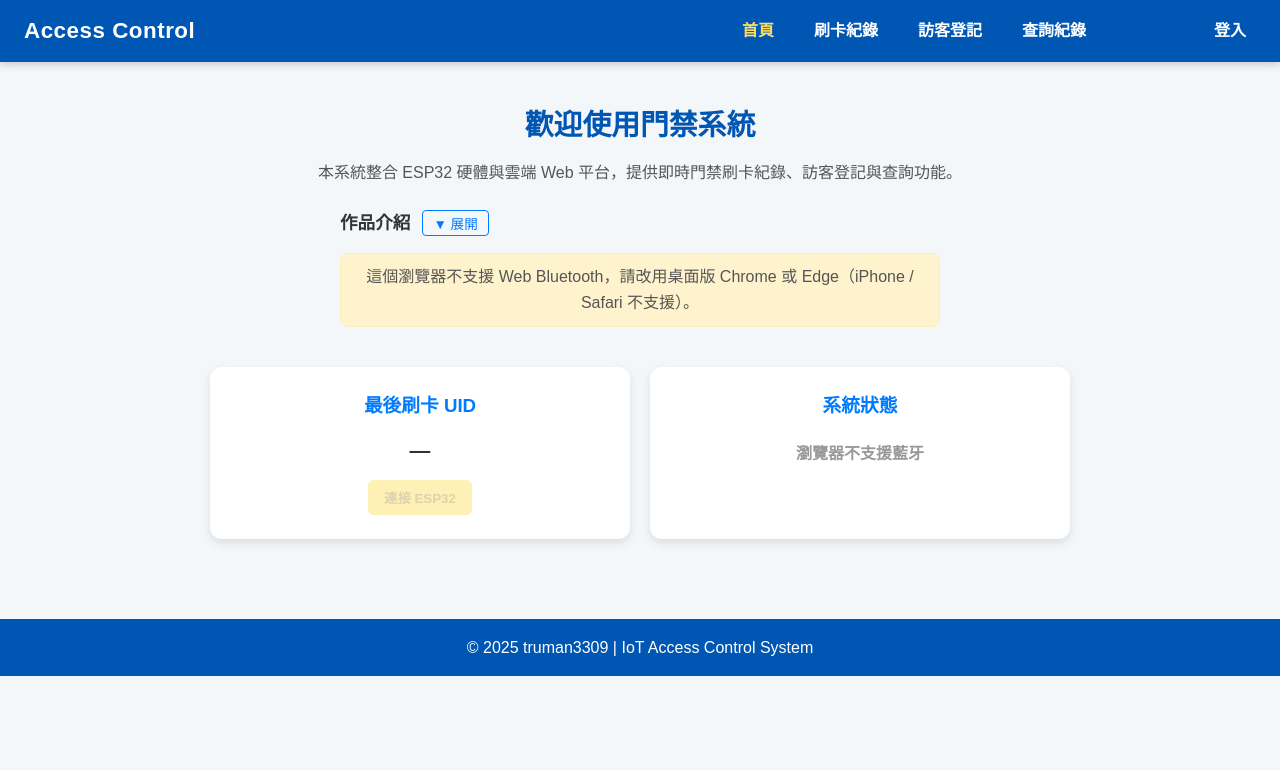
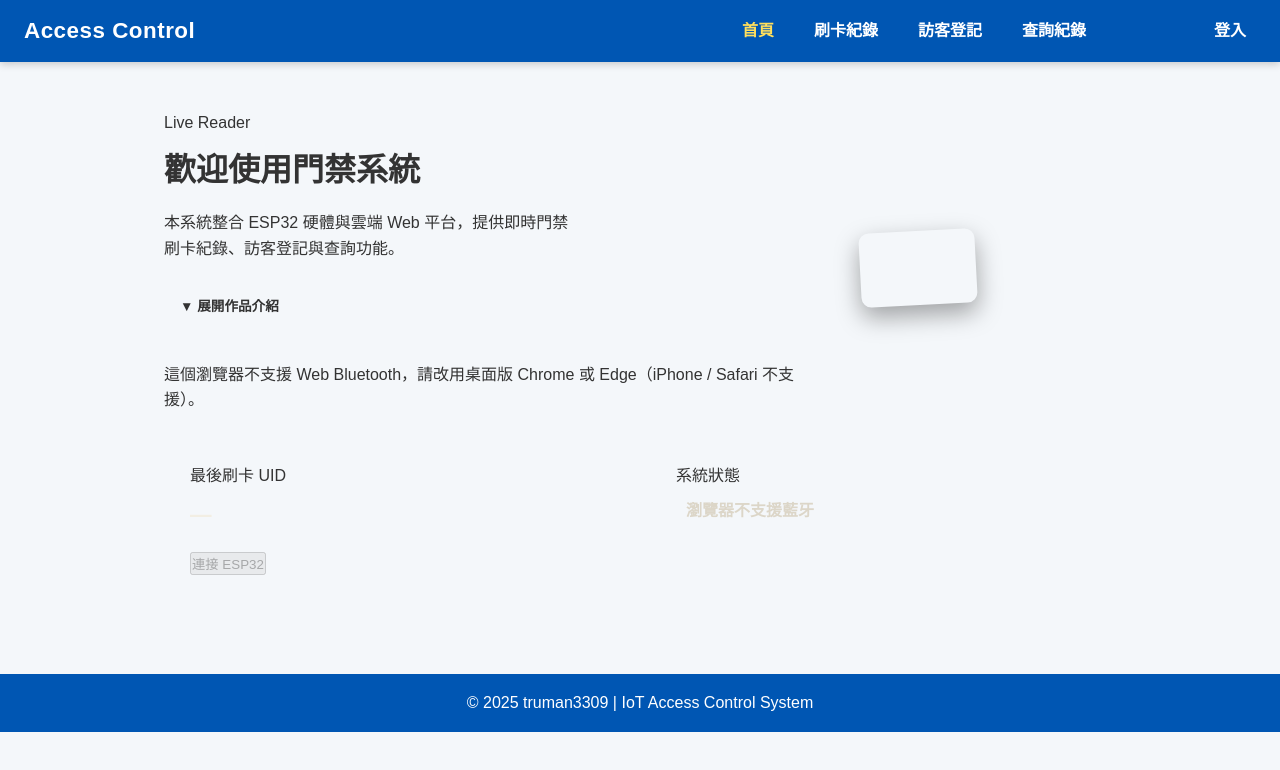
Before and after one commit to truman3309/Access-control-web, a Vue app: page /#/ in a window 1280 px wide. Shown: the top 770 px of the page. Built offline with nearby package versions, Linux system fonts and the light colour scheme; the HTML template or start-up script is replaced by a standard one.

Commit message:
Update HomeView.vue

```diff
--- a/src/views/HomeView.vue
+++ b/src/views/HomeView.vue
@@ -4,17 +4,16 @@
   <main class="main-content fade-in">
     <!-- Hero 區塊 -->
     <section class="hero">
+      <div class="hero-copy">
+        <p class="eyebrow">Live Reader</p>
         <h2>歡迎使用門禁系統</h2>
-      <p>本系統整合 ESP32 硬體與雲端 Web 平台，提供即時門禁刷卡紀錄、訪客登記與查詢功能。</p>
+        <p class="hero-desc">本系統整合 ESP32 硬體與雲端 Web 平台，提供即時門禁刷卡紀錄、訪客登記與查詢功能。</p>
 
         <!-- 作品介紹 (可展開) -->
         <div class="intro-section">
-        <h3>
-          作品介紹
           <button class="toggle-btn" @click="toggleIntro">
-            {{ introOpen ? '▲ 收合' : '▼ 展開' }}
+            {{ introOpen ? '▲ 收合作品介紹' : '▼ 展開作品介紹' }}
           </button>
-        </h3>
           <ul v-if="introOpen" class="intro-list fade-in">
             <li><strong>硬體模組：</strong>ESP32、RC522 RFID、0.96 吋 OLED、SD 卡模組</li>
             <li><strong>前端技術：</strong>Vue 3、Vite、Pinia、Vue Router</li>
@@ -22,25 +21,39 @@
             <li><strong>特色：</strong>即時刷卡顯示、訪客登記、遠端紀錄查詢</li>
           </ul>
         </div>
+      </div>
 
-      <p v-if="!supported" class="unsupported">
+      <!-- 感應動畫（簽名元素） -->
+      <div class="reader-illustration" :class="{ 'is-connected': connected }" aria-hidden="true">
+        <div class="reader-plate">
+          <span class="led" :class="connected ? 'go' : 'stop'"></span>
+        </div>
+        <div class="badge-card">
+          <span class="chip"></span>
+        </div>
+      </div>
+    </section>
+
+    <p v-if="!supported" class="notice err unsupported">
       這個瀏覽器不支援 Web Bluetooth，請改用桌面版 Chrome 或 Edge（iPhone / Safari 不支援）。
     </p>
-    </section>
 
-    <!-- 狀態卡片 -->
+    <!-- 狀態面板 -->
     <div class="card-container">
-      <div class="card">
-        <h3>最後刷卡 UID</h3>
+      <div class="panel status-card">
+        <p class="eyebrow">最後刷卡 UID</p>
         <p class="uid">{{ lastUID }}</p>
-        <button class="btn-refresh" :disabled="!supported" @click="toggleConnect">
+        <button class="btn btn-primary" :disabled="!supported" @click="toggleConnect">
           {{ connected ? '中斷連線' : '連接 ESP32' }}
         </button>
       </div>
 
-      <div class="card">
-        <h3>系統狀態</h3>
-        <p :class="['status', statusClass]">{{ statusText }}</p>
+      <div class="panel status-card">
+        <p class="eyebrow">系統狀態</p>
+        <p class="status-line">
+          <span class="led" :class="statusClass === 'connected' ? 'go' : statusClass === 'error' ? 'stop' : ''"></span>
+          {{ statusText }}
+        </p>
       </div>
     </div>
   </main>
@@ -74,7 +87,6 @@ function toggleIntro() { introOpen.value = !introOpen.value }
 
 function formatUID(s) {
   const h = String(s).toUpperCase()
-  // 奇數長度時在前面補 0，避免最後一組只剩單一字元
   const padded = h.length % 2 === 0 ? h : '0' + h
   const m = padded.match(/.{1,2}/g)
   return m ? m.join(':') : h
@@ -98,15 +110,13 @@ async function connect() {
     await txCharic.startNotifications()
     txCharic.addEventListener('characteristicvaluechanged', onNotify)
 
-    // 連線本身到這裡已經成功，先把狀態確定下來，
-    // 不要讓後面的 GET 指令失敗影響「已連接」的判斷
     connected.value = true
     statusText.value = '已連接：' + (device.name || 'ESP32')
     statusClass.value = 'connected'
     buf = ''
 
     try {
-      await sendCmd('GET') // 先抓裝置上最後一筆，之後即時更新
+      await sendCmd('GET')
     } catch (e) {
       console.warn('送出 GET 指令失敗，但連線仍維持', e)
     }
@@ -120,7 +130,6 @@ async function sendCmd(cmd) { if (rxCharic) await rxCharic.writeValue(new TextEn
 
 function onNotify(e) {
   buf += decoder.decode(e.target.value)
-  // 用 replaceAll，避免同一批資料裡出現多次標記時只清掉第一個
   if (buf.includes('<<CLEARED>>')) { buf = buf.replaceAll('<<CLEARED>>', ''); lastUID.value = '（已清空）' }
   if (buf.includes('<<EOF>>')) { buf = buf.replaceAll('<<EOF>>', ''); statusText.value = '已連接，即時接收中'; statusClass.value = 'connected' }
   let idx
@@ -131,7 +140,7 @@ function onNotify(e) {
     try {
       const r = JSON.parse(line)
       if (r.uid) {
-        lastUID.value = formatUID(r.uid)               // 顯示最後刷卡 UID
+        lastUID.value = formatUID(r.uid)
         statusText.value = '已連接（最後狀態：' + (r.status === 'in' ? '進' : '出') + '）'
         statusClass.value = 'connected'
       }
@@ -154,30 +163,112 @@ onUnmounted(() => {
 </script>
 
 <style scoped>
-.main-content { padding: 40px 20px; max-width: 900px; margin: 0 auto; }
-.hero { text-align: center; margin-bottom: 40px; }
-.hero h2 { font-size: 1.8rem; color: #0056b3; margin-bottom: 12px; }
-.hero p { color: #555; font-size: 1rem; }
-.unsupported {
-  background-color: #fff3cd; color: #856404; border: 1px solid #ffeeba;
-  padding: 10px 14px; border-radius: 8px; margin-top: 16px; font-size: 0.95rem;
-  max-width: 600px; margin-left: auto; margin-right: auto;
+.main-content { padding: 48px 24px 32px; max-width: 1000px; margin: 0 auto; }
+
+.hero {
+  display: grid;
+  grid-template-columns: 1.3fr 1fr;
+  gap: 40px;
+  align-items: center;
+  margin-bottom: 40px;
 }
-.intro-section { margin-top: 24px; text-align: left; max-width: 600px; margin-left: auto; margin-right: auto; }
-.intro-section h3 { display: flex; align-items: center; gap: 12px; color: #333; font-size: 1.1rem; }
-.toggle-btn { background: none; border: 1px solid #007bff; border-radius: 4px; color: #007bff; cursor: pointer; font-size: 0.85rem; padding: 2px 10px; transition: all 0.2s; }
-.toggle-btn:hover { background-color: #007bff; color: white; }
-.intro-list { list-style: none; margin-top: 14px; line-height: 2; background: #f0f6ff; border-radius: 8px; padding: 16px 20px; }
-.intro-list li { color: #444; }
-.card-container { display: grid; gap: 20px; grid-template-columns: repeat(auto-fit, minmax(250px, 1fr)); }
-.card { background-color: #fff; border-radius: 12px; padding: 24px; text-align: center; box-shadow: 0 4px 10px rgba(0, 0, 0, 0.1); }
-.card h3 { color: #007bff; margin-bottom: 12px; }
-.uid { font-size: 1.3rem; font-weight: bold; color: #333; margin-bottom: 14px; word-break: break-all; }
-.btn-refresh { background-color: #ffdf5d; border: none; border-radius: 6px; padding: 8px 16px; cursor: pointer; font-weight: 600; transition: background-color 0.3s; }
-.btn-refresh:hover:not(:disabled) { background-color: #f5c93d; }
-.btn-refresh:disabled { opacity: 0.45; cursor: not-allowed; }
-.status { font-size: 1rem; font-weight: 600; padding: 8px 0; }
-.status.waiting { color: #999; }
-.status.connected { color: #28a745; }
-.status.error { color: #dc3545; }
+
+.hero h2 { font-size: 2rem; margin: 10px 0 14px; }
+.hero-desc { color: var(--mist); max-width: 46ch; }
+
+.intro-section { margin-top: 26px; }
+.toggle-btn {
+  background: none;
+  border: 1px solid var(--panel-edge);
+  border-radius: 20px;
+  color: var(--mist);
+  cursor: pointer;
+  font-size: 0.85rem;
+  font-weight: 600;
+  padding: 7px 16px;
+  transition: border-color 0.2s ease, color 0.2s ease;
+}
+.toggle-btn:hover { border-color: var(--brass); color: var(--brass-hi); }
+
+.intro-list {
+  list-style: none;
+  margin-top: 16px;
+  line-height: 2;
+  background: var(--panel);
+  border: 1px solid var(--panel-edge);
+  border-radius: 10px;
+  padding: 18px 22px;
+}
+.intro-list li { color: var(--mist); font-size: 0.92rem; }
+.intro-list strong { color: #dcd6c8; }
+
+.unsupported { max-width: 640px; margin: 0 0 24px; }
+
+/* === 感應動畫 === */
+.reader-illustration {
+  position: relative;
+  height: 190px;
+  display: flex;
+  align-items: center;
+  justify-content: center;
+}
+.reader-plate {
+  width: 130px;
+  height: 130px;
+  border-radius: 20px;
+  background: var(--panel);
+  border: 1px solid var(--panel-edge);
+  display: flex;
+  align-items: flex-start;
+  justify-content: center;
+  padding-top: 14px;
+  box-shadow: inset 0 0 0 1px rgba(255, 255, 255, 0.02);
+}
+.badge-card {
+  position: absolute;
+  width: 116px;
+  height: 74px;
+  border-radius: 10px;
+  background: linear-gradient(155deg, var(--card), #e2dac4);
+  border: 1px solid var(--card-edge);
+  box-shadow: 0 10px 24px rgba(0, 0, 0, 0.35);
+  display: flex;
+  align-items: flex-start;
+  padding: 10px;
+  transform: translateY(52px) rotate(-3deg);
+  transition: transform 0.5s cubic-bezier(0.22, 1, 0.36, 1);
+}
+.reader-illustration.is-connected .badge-card {
+  transform: translateY(-4px) rotate(-1deg);
+}
+
+@media (prefers-reduced-motion: reduce) {
+  .badge-card { transition: none; }
+}
+
+/* === 狀態面板 === */
+.card-container { display: grid; gap: 20px; grid-template-columns: repeat(auto-fit, minmax(260px, 1fr)); }
+.status-card { padding: 26px; }
+.uid {
+  font-family: var(--font-mono);
+  font-size: 1.35rem;
+  font-weight: 600;
+  color: #f2eee3;
+  margin: 10px 0 18px;
+  word-break: break-all;
+}
+.status-line {
+  display: flex;
+  align-items: center;
+  gap: 10px;
+  font-weight: 600;
+  color: #dcd6c8;
+  margin-top: 10px;
+  font-size: 1rem;
+}
+
+@media (max-width: 760px) {
+  .hero { grid-template-columns: 1fr; }
+  .reader-illustration { order: -1; height: 150px; }
+}
 </style>
```
Lines whose indentation alone changed are shown as unchanged.
